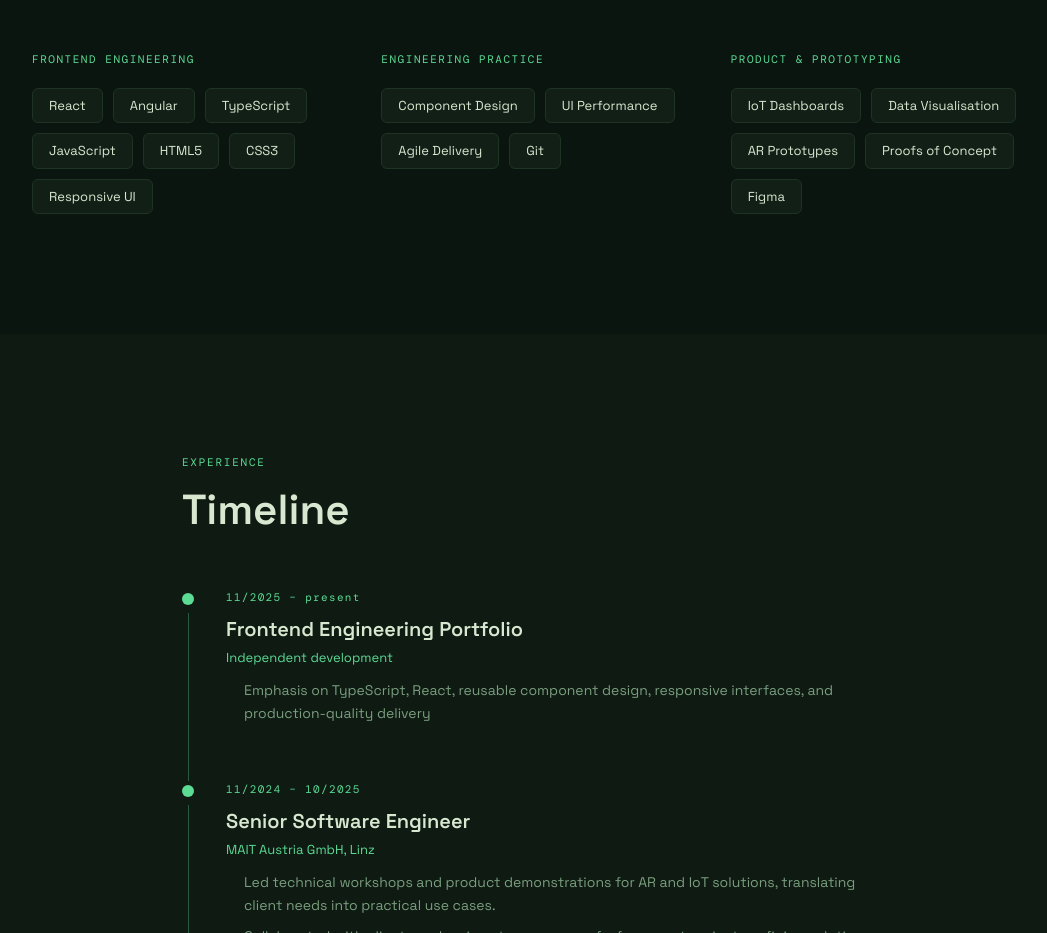
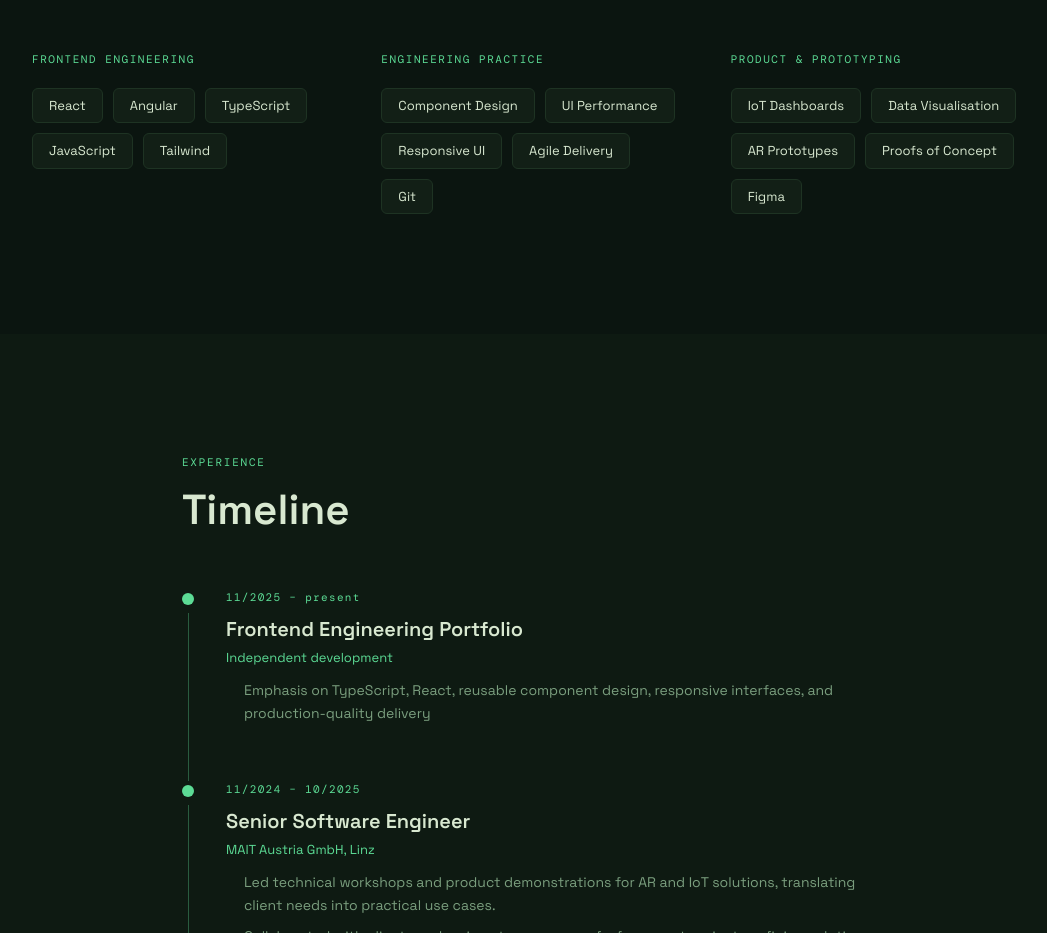
Before and after one commit to esabaliauskaite/portfolio, a React (Vite) app: page / in a window 1280 px wide. Shown: the part 1600-2533 px from the top of the page, without its empty margins (108-1155 px from the left). Built offline with nearby package versions, Linux system fonts and the light colour scheme.

Commit message:
Update skills grouping

```diff
--- a/src/components/Skills.tsx
+++ b/src/components/Skills.tsx
@@ -121,12 +121,12 @@ export const Skills: React.FC = () => {
           <SkillGroup
             delay={0}
             label="FRONTEND ENGINEERING"
-            skills={[ 'React', 'Angular', 'TypeScript', 'JavaScript', 'HTML5', 'CSS3', 'Responsive UI']}
+            skills={[ 'React', 'Angular', 'TypeScript', 'JavaScript', 'Tailwind']}
           />
           <SkillGroup
             delay={0.1}
             label="ENGINEERING PRACTICE"
-            skills={['Component Design', 'UI Performance', 'Agile Delivery', 'Git']}
+            skills={['Component Design', 'UI Performance', 'Responsive UI', 'Agile Delivery', 'Git']}
           />
           <SkillGroup
             delay={0.2}
```
